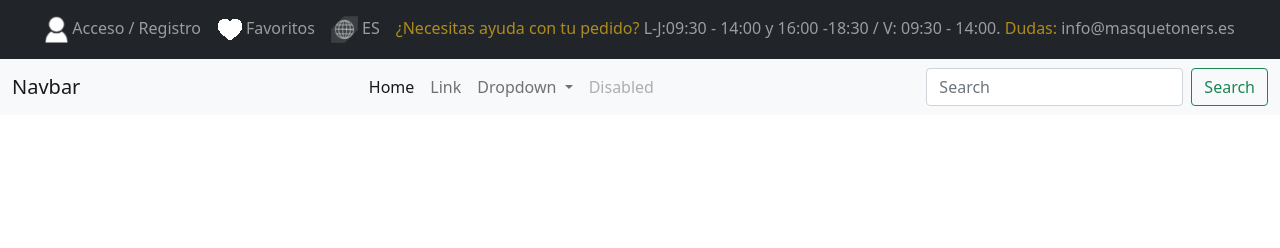
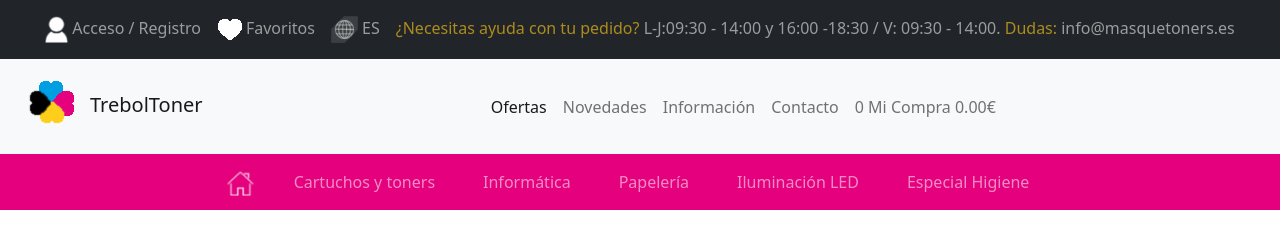
Before and after one commit to JoseAngelViyuela/TonersTrebol, a plain HTML site: page index.html in a window 1280 px wide. Drawn offline with nearby package versions, Linux system fonts and the light colour scheme.

Commit message:
Helloworld  16/05/2021

```diff
--- a/index.html
+++ b/index.html
@@ -7,6 +7,7 @@
     <title>Toner Compatible y Cartuchos de Tinta Baratos | MasqueToners</title>
     <link href="https://cdn.jsdelivr.net/npm/bootstrap@5.0.1/dist/css/bootstrap.min.css" rel="stylesheet" integrity="sha384-+0n0xVW2eSR5OomGNYDnhzAbDsOXxcvSN1TPprVMTNDbiYZCxYbOOl7+AMvyTG2x" crossorigin="anonymous">
     <link href="./style.css" type="text/css" rel="stylesheet">
+    <link rel="icon" type="image/png" href="./imagenes/trebol.png">
 </head>
 <body>
 
@@ -58,52 +59,17 @@
         </div>
       </nav>
 
+
       <nav class="navbar navbar-expand-lg navbar-light bg-light">
         <div class="container-fluid">
-          <a class="navbar-brand" href="#">Navbar</a>
+          <a class="navbar-brand" href="#"><img src="./imagenes/trebol.png">TrebolToner</a>
           <button class="navbar-toggler" type="button" data-bs-toggle="collapse" data-bs-target="#navbarSupportedContent" aria-controls="navbarSupportedContent" aria-expanded="false" aria-label="Toggle navigation">
             <span class="navbar-toggler-icon"></span>
           </button>
           <div class="collapse navbar-collapse" id="navbarSupportedContent">
             <ul class="navbar-nav me-auto mb-2 mb-lg-0">
-              <li class="nav-item">
-                <a class="nav-link active" aria-current="page" href="#">Home</a>
-              </li>
-              <li class="nav-item">
-                <a class="nav-link" href="#">Link</a>
-              </li>
-              <li class="nav-item dropdown">
-                <a class="nav-link dropdown-toggle" href="#" id="navbarDropdown" role="button" data-bs-toggle="dropdown" aria-expanded="false">
-                  Dropdown
-                </a>
-                <ul class="dropdown-menu" aria-labelledby="navbarDropdown">
-                  <li><a class="dropdown-item" href="#">Action</a></li>
-                  <li><a class="dropdown-item" href="#">Another action</a></li>
-                  <li><hr class="dropdown-divider"></li>
-                  <li><a class="dropdown-item" href="#">Something else here</a></li>
-                </ul>
-              </li>
-              <li class="nav-item">
-                <a class="nav-link disabled" href="#" tabindex="-1" aria-disabled="true">Disabled</a>
-              </li>
-            </ul>
-            <form class="d-flex">
-              <input class="form-control me-2" type="search" placeholder="Search" aria-label="Search">
-              <button class="btn btn-outline-success" type="submit">Search</button>
-            </form>
-          </div>
-        </div>
-      </nav>
-<!--
-      <nav class="navbar navbar-expand-lg navbar-light bg-light">
-        <div class="container-fluid">
 
-          <div class="collapse navbar-collapse" id="navbarSupportedContent">
-            <ul class="navbar-nav me-auto mb-2 mb-lg-0">
-              <a class="navbar-brand" href="#">Navbar</a>
-          <button class="navbar-toggler" type="button" data-bs-toggle="collapse" data-bs-target="#navbarSupportedContent" aria-controls="navbarSupportedContent" aria-expanded="false" aria-label="Toggle navigation">
-            <span class="navbar-toggler-icon"></span>
-          </button>
+
               <li class="nav-item">
                 <a class="nav-link active" aria-current="page" href="#">Ofertas</a>
               </li>
@@ -137,15 +103,15 @@
 
       <nav class="navbar navbar-expand-lg navbar-dark bg-dark" id="rosaNav">
         <div class="container-fluid">
-
-          <div class="collapse navbar-collapse" id="navbarSupportedContent">
+          <button class="navbar-toggler" type="button" data-bs-toggle="collapse" data-bs-target="#navbarPinkSupportedContent" aria-controls="navbarSupportedContent" aria-expanded="false" aria-label="Toggle navigation">
+            <span class="navbar-toggler-icon"></span>
+          </button>
+          <div class="collapse navbar-collapse" id="navbarPinkSupportedContent">
             <ul class="navbar-nav me-auto mb-2 mb-lg-0 rosaList">
               <a class="navbar-brand" href="#">
                 <img src="./imagenes/home.png">
               </a>
-          <button class="navbar-toggler" type="button" data-bs-toggle="collapse" data-bs-target="#navbarSupportedContent" aria-controls="navbarSupportedContent" aria-expanded="false" aria-label="Toggle navigation">
-            <span class="navbar-toggler-icon"></span>
-          </button>
+
               <li class="nav-item">
                 <a class="nav-link" href="#">Cartuchos y toners</a>
               </li>
@@ -170,7 +136,7 @@
             </ul>
           </div>
         </div>
-      </nav>-->
+      </nav>
       <script src="https://cdn.jsdelivr.net/npm/bootstrap@5.0.1/dist/js/bootstrap.bundle.min.js" integrity="sha384-gtEjrD/SeCtmISkJkNUaaKMoLD0//ElJ19smozuHV6z3Iehds+3Ulb9Bn9Plx0x4" crossorigin="anonymous"></script>
 </body>
 </html>
```
Also changed, not shown: imagenes/trebol.png (added).
